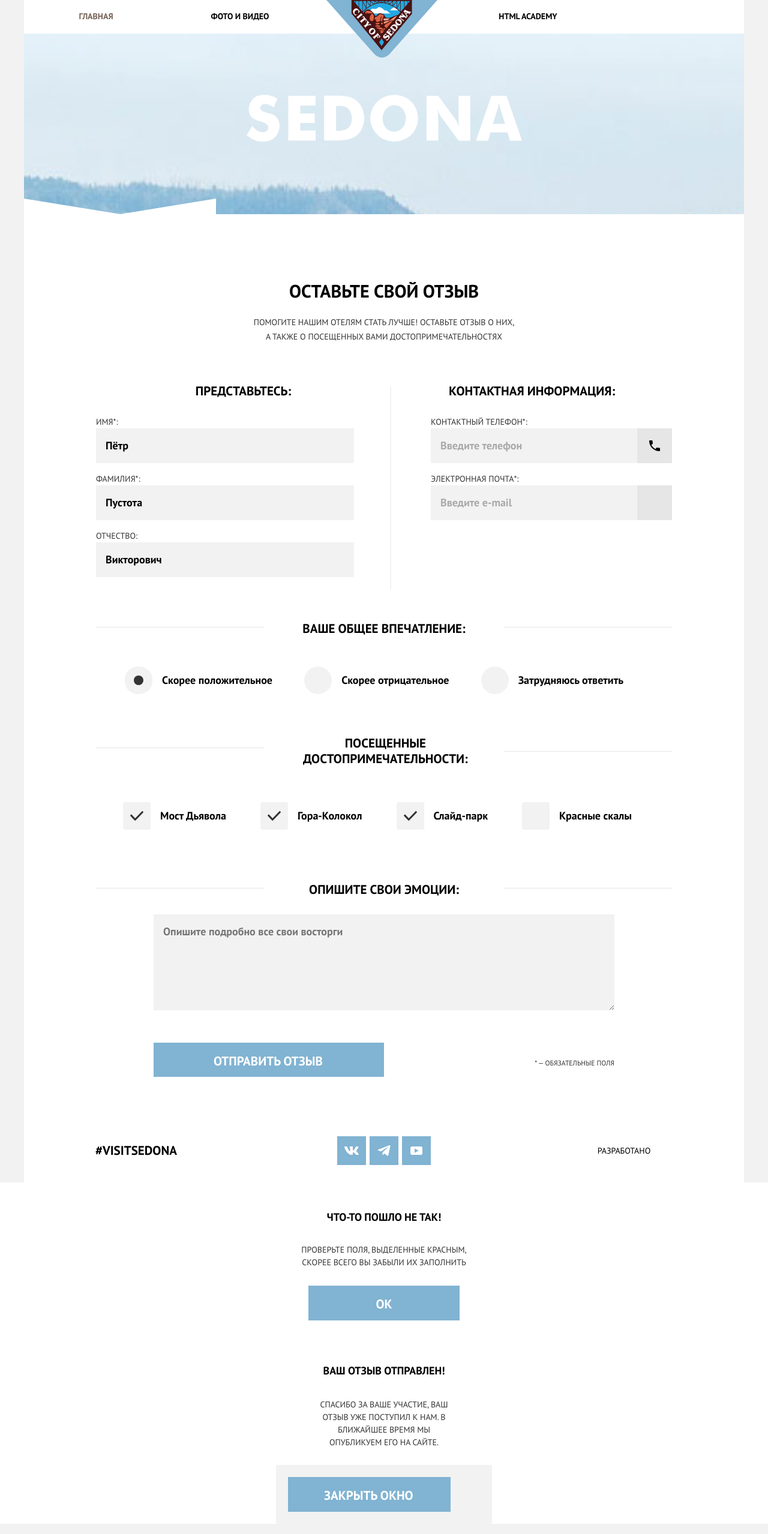
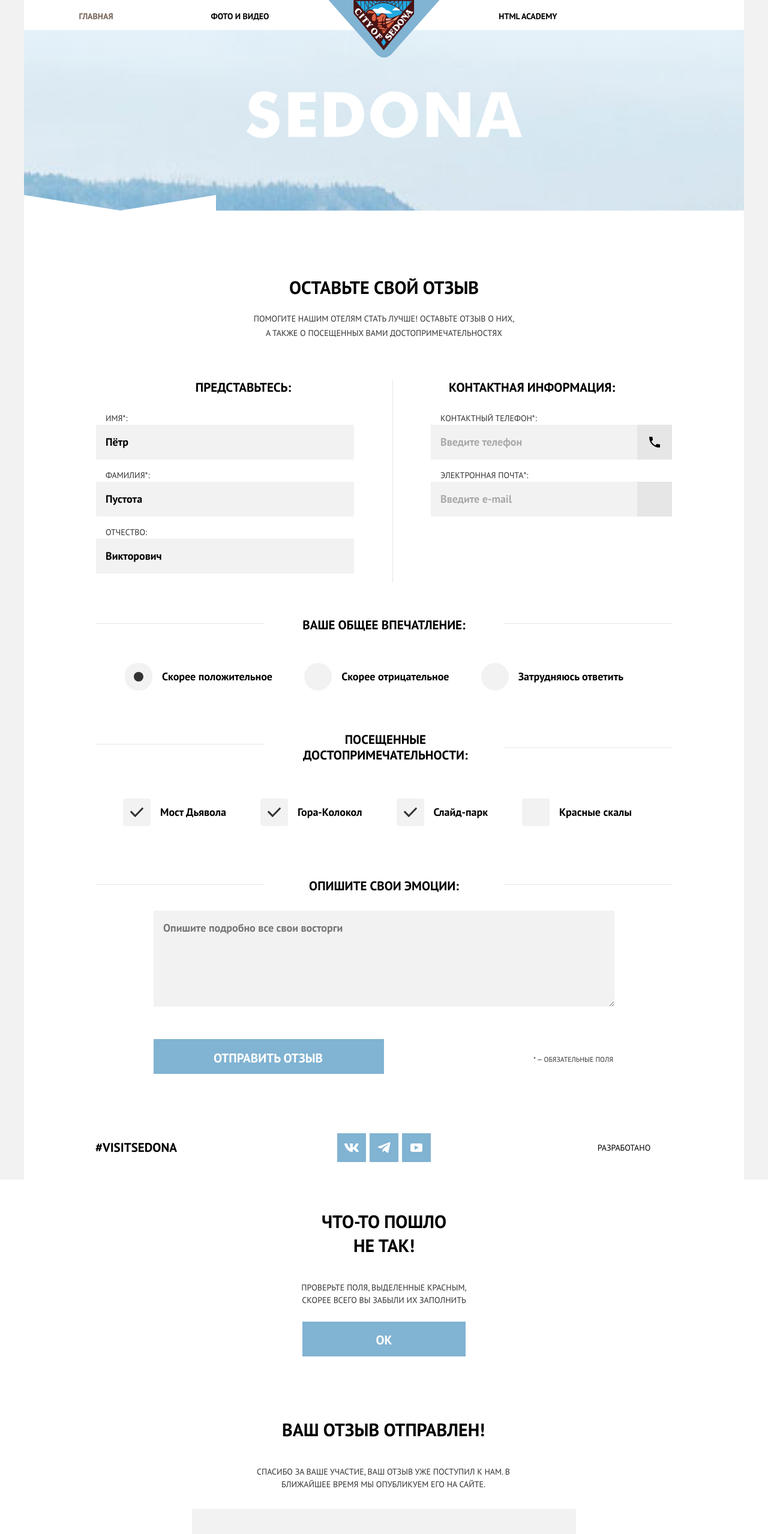
Before and after one commit to htmlacademy-adaptive/2067969-sedona-26, a website: page source/form.html in a window 1280 px wide. Shown: the top 2557 px of the page at 60% size. Drawn offline with nearby package versions, Linux system fonts and the light colour scheme; files that its build step writes are made by us from their sources.

Commit message:
внесены доработки

```diff
--- a/source/form.html
+++ b/source/form.html
@@ -61,13 +61,16 @@
             <fieldset class="form-review__group username">
               <div class="username__wrapper">
                 <legend class="username__title">Представьтесь:</legend>
-                <label class="username__label" for="name">ИМЯ*:
+                <label class="username__label" for="name">
+                  <span class="username__text">ИМЯ*:</span>
                   <input class="username__field" type="text" name="name" id="name" value="Пётр" required>
                 </label>
-                <label class="username__label" for="surname">ФАМИЛИЯ*:
+                <label class="username__label" for="surname">
+                  <span class="username__text">ФАМИЛИЯ*:</span>
                   <input class="username__field" type="text" name="surname" id="surname" value="Пустота" required>
                 </label>
-                <label class="username__label" for="text">Отчество:
+                <label class="username__label" for="text">
+                  <span class="username__text">Отчество:</span>
                   <input class="username__field" type="text" name="patronymic" id="text" value="Викторович">
                 </label>
               </div>
@@ -75,12 +78,14 @@
             <fieldset class="form-review__group contacts">
               <div class="contacts__wrapper">
                 <legend class="contacts__title">Контактная информация:</legend>
-                <label class="contacts__label">Контактный телефон*:
+                <label class="contacts__label">
+                  <span class="contacts__text">Контактный телефон*:</span>
                   <input class="contacts__field" type="tel" name="phone" pattern="[0-9]{1}-[0-9]{3}-[0-9]{7}"
                     placeholder="Введите телефон" required>
                   <span class="contacts__icon--phone"></span>
                 </label>
-                <label class="contacts__label">Электронная почта*:
+                <label class="contacts__label">
+                  <span class="contacts__text">Электронная почта*:</span>
                   <input class="contacts__field" type="email" name="e-mail" placeholder="Введите e-mail" required>
                   <span class="contacts__icon--email"></span>
                 </label>
@@ -90,15 +95,15 @@
               <div class="impression__wrapper">
                 <legend class="impression__title">Ваше общее впечатление:</legend>
                 <label class="impression__label">Скорее положительное
-                  <input class="impression__control" type="radio" name="positive" value="positive" checked>
+                  <input class="impression__control" type="radio" name="impression" value="positive" checked>
                   <span class="impression__mark"></span>
                 </label>
                 <label class="impression__label">Скорее отрицательное
-                  <input class="impression__control" type="radio" name="negative" value="negative">
+                  <input class="impression__control" type="radio" name="impression" value="negative">
                   <span class="impression__mark"></span>
                 </label>
                 <label class="impression__label">Затрудняюсь ответить
-                  <input class="impression__control" type="radio" name="difficult-to-answer" value="difficult-to-answer">
+                  <input class="impression__control" type="radio" name="impression" value="difficult-to-answer">
                   <span class="impression__mark"></span>
                 </label>
               </div>
--- a/source/less/blocks/advantages.less
+++ b/source/less/blocks/advantages.less
@@ -163,19 +163,19 @@
   }
 }
 
-.advantages__town-item--housing {
+.advantages__town-title--housing {
   background-image: url("../img/housing-icon.svg");
   background-repeat: no-repeat;
   background-size: 40px 40px;
 }
 
-.advantages__town-item--food {
+.advantages__town-title--food {
   background-image: url("../img/food-icon.svg");
   background-repeat: no-repeat;
   background-size: 40px 40px;
 }
 
-.advantages__town-item--souvenirs {
+.advantages__town-title--souvenirs {
   background-image: url("../img/souvenir-icon.svg");
   background-repeat: no-repeat;
   background-size: 40px 40px;
--- a/source/less/blocks/catalog.less
+++ b/source/less/blocks/catalog.less
@@ -102,10 +102,6 @@
   top: -1px;
 
   @media (min-width: @tablet-width) {
-    display: none;
-  }
-
-  @media (min-width: @desktop-width) {
     display: none;
   }
 }
--- a/source/less/blocks/contacts.less
+++ b/source/less/blocks/contacts.less
@@ -17,15 +17,17 @@
   left: -20px;
 
   @media (min-width: @tablet-width) {
-    width: 332px;
-    transform: rotate(90deg);
-    left: -50%;
-    top: 45%;
+    width: 1px;
+    height: 338px;
+    top: 0;
+    left: 0;
   }
 
   @media (min-width: @desktop-width) {
-    width: 338px;
-    left: -33%;
+    width: 1px;
+    height: 338px;
+    top: 0;
+    left: 14px;
   }
 }
 
@@ -72,7 +74,7 @@
   color: #333333;
   text-align: left;
   position: relative;
-  // padding: 0 0 0 16px; возможно отодвинуть label не доставая input из него?
+
 
   @media (min-width: @tablet-width) {
     width: 94%;
@@ -83,6 +85,10 @@
     width: 100%;
     padding: 0;
   }
+}
+
+.contacts__text {
+  padding-left: 16px;
 }
 
 .contacts__field {
--- a/source/less/blocks/form.less
+++ b/source/less/blocks/form.less
@@ -80,12 +80,15 @@
     grid-area: button;
     width: 648px;
     margin: 0;
-    position: relative;
+    display: flex;
+    justify-content: space-between;
   }
 
   @media (min-width: @desktop-width) {
     grid-area: button;
-    width: 960px;
+    width: 768px;
+    display: flex;
+    justify-content: space-between;
     margin: 0 auto;
   }
 }
@@ -97,28 +100,29 @@
   margin-bottom: 3px;
 
   @media (min-width: @tablet-width) {
-    width: 50%;
+    width: 324px;
   }
 
   @media (min-width: @desktop-width) {
-    width: 40%;
-    margin: 0 96px 0;
+    width: 384px;
+    margin: 0;
   }
 }
 
 .form-review__legend {
+  width: 137px;
   display: block;
   margin: 0 0 0 auto;
 
   @media (min-width: @tablet-width) {
     .basic-font();
-    position: absolute;
-    right: 0;
-    top: 23px;
+    padding: 23px 0 14px;
   }
 
+  // как изменить шрифт для small
   @media (min-width: @desktop-width) {
-    margin-right: 96px;
+    .basic-font();
+    padding: 23px 0 14px;
   }
 }
 
--- a/source/less/blocks/main-header.less
+++ b/source/less/blocks/main-header.less
@@ -2,7 +2,7 @@
   display: flex;
   background-color: #ffffff;
   padding: 0 18px 0;
-  height: 56px;
+  // height: 56px;
   position: relative;
 
   @media (min-width: @tablet-width) {
@@ -11,6 +11,16 @@
 
   @media (min-width: @desktop-width) {
     position: relative;
+  }
+}
+
+.main-header--nojs {
+  padding: 0;
+}
+
+@media (max-width: @mobile-width-only) {
+  .main-header--nojs .main-header__logo-wrapper {
+    display: none;
   }
 }
 
@@ -23,18 +33,20 @@
   margin: 0 auto -40px;
   z-index: 1;
   position: absolute;
-  top: 0;
-  left: 20%;
+  left: 50%;
+  transform: translateX(-50%);
 
   @media (min-width: @tablet-width) {
     position: absolute;
     top: 0;
-    left: 38%;
+    left: 50%;
+    transform: translateX(-50%);
   }
 
   @media (min-width: @desktop-width) {
     position: absolute;
     top: 0;
-    left: 42%;
+    left: 50%;
+    transform: translateX(-50%);
   }
 }
--- a/source/less/blocks/modal-fail.less
+++ b/source/less/blocks/modal-fail.less
@@ -7,9 +7,11 @@
   width: 237px;
   margin: 0 auto;
   padding: 45px 0 28px;
+  box-sizing: border-box;
 
   @media (min-width: @tablet-width) {
-    width: 307px;
+    width: 400px;
+    padding: 50px 50px 25px 50px;
     margin: 0 auto;
   }
 }
@@ -20,6 +22,15 @@
   text-align: center;
   margin: 0;
   padding-bottom: 31px;
+
+  @media (min-width: @tablet-width) {
+    font-family: inherit;
+    font-size: 30px;
+    line-height: 40px;
+    font-weight: 700;
+    text-transform: uppercase;
+    padding: 0 45px 40px;
+  }
 }
 
 .modal-fail__description {
@@ -33,9 +44,11 @@
   width: 180px;
   margin: 0 auto;
   padding-bottom: 35px;
+  box-sizing: border-box;
 
   @media (min-width: @tablet-width) {
-    width: 252px;
+    width: 400px;
+    padding: 0 64px 49px;
     margin: 0 auto;
   }
 }
--- a/source/less/blocks/modal-success.less
+++ b/source/less/blocks/modal-success.less
@@ -6,6 +6,12 @@
   width: 244px;
   margin: 0 auto;
   padding: 36px 0 27px;
+  box-sizing: border-box;
+
+  @media (min-width: @tablet-width) {
+    width: 640px;
+    padding: 53px 99px 30px 97px;
+  }
 }
 
 .modal-success__title {
@@ -14,6 +20,15 @@
   text-align: center;
   margin: 0;
   padding-bottom: 33px;
+
+  @media (min-width: @tablet-width) {
+    font-family: inherit;
+    font-size: 30px;
+    line-height: 40px;
+    font-weight: 700;
+    text-transform: uppercase;
+    padding-bottom: 40px;
+  }
 }
 
 .modal-success__description {
@@ -28,8 +43,16 @@
   padding: 20px 20px;
   margin: 0 auto;
   background-color: #f2f2f2f2;
+  box-sizing: border-box;
+
+  @media (min-width: @tablet-width) {
+    width: 640px;
+    padding: 44px 91px;
+  }
 }
 
 .modal-success__button {
-  padding: 18px 62px 14px 60px;
+  width: 100%;
+  box-sizing: border-box;
+  padding: 18px 20px 14px;
 }
--- a/source/less/blocks/review.less
+++ b/source/less/blocks/review.less
@@ -102,10 +102,14 @@
     min-height: 160px;
   }
 
-
   @media (min-width: @desktop-width) {
     width: 80%;
     margin: 0 96px 48px;
     min-height: 160px;
   }
 }
+
+.review__label {
+  margin: 0;
+  padding: 0;
+}
--- a/source/less/blocks/social.less
+++ b/source/less/blocks/social.less
@@ -7,17 +7,13 @@
   column-gap: 6px;
 }
 
-.social__item {
+.social__link {
   width: 48px;
   height: 48px;
   padding: 12px 12px;
   box-sizing: border-box;
   background-color: @basic-blue;
-}
-
-.social-link {
   display: block;
-  width: 100%; //не могу увеличить размер ссылки
 
   &:hover .social__item {
     background-color: @middle-blue;
--- a/source/less/blocks/username.less
+++ b/source/less/blocks/username.less
@@ -29,7 +29,7 @@
   row-gap: 16px;
 
   @media (min-width: @tablet-width) {
-    width: 298px;
+    width: 280px;
     margin: 0 auto 0 0;
     padding: 0 0 63px;
   }
@@ -48,7 +48,7 @@
 
   @media (min-width: @tablet-width) {
     .special-font();
-    padding: 0 0 12px 36px;
+    padding: 0 0 12px 34px;
   }
 
   @media (min-width: @desktop-width) {
@@ -62,6 +62,10 @@
   color: #333333;
   text-align: left;
   // padding: 0 0 0 16px;
+}
+
+.username__text {
+  padding-left: 16px;
 }
 
 .username__field {
--- a/source/script.js
+++ b/source/script.js
@@ -1,5 +1,8 @@
 let navMain = document.querySelector('.navigation');
 let navToggle = document.querySelector('.navigation__toggle');
+let headerMain = document.querySelector('.main-header');
+
+headerMain.classList.remove('.main-header--nojs'); //класс не удаляется, я что то не так сделала
 
 navMain.classList.remove('navigation--nojs');
 
```
Also changed, not shown: source/catalog.html (+6 -2 lines), source/index.html (+8 -8 lines), source/less/blocks/catalog-video.less (+26 -0 lines), source/less/blocks/navigation.less (+7 -8 lines), source/img/poster.jpg (deleted), source/img/video-mobile.jpg (added).
